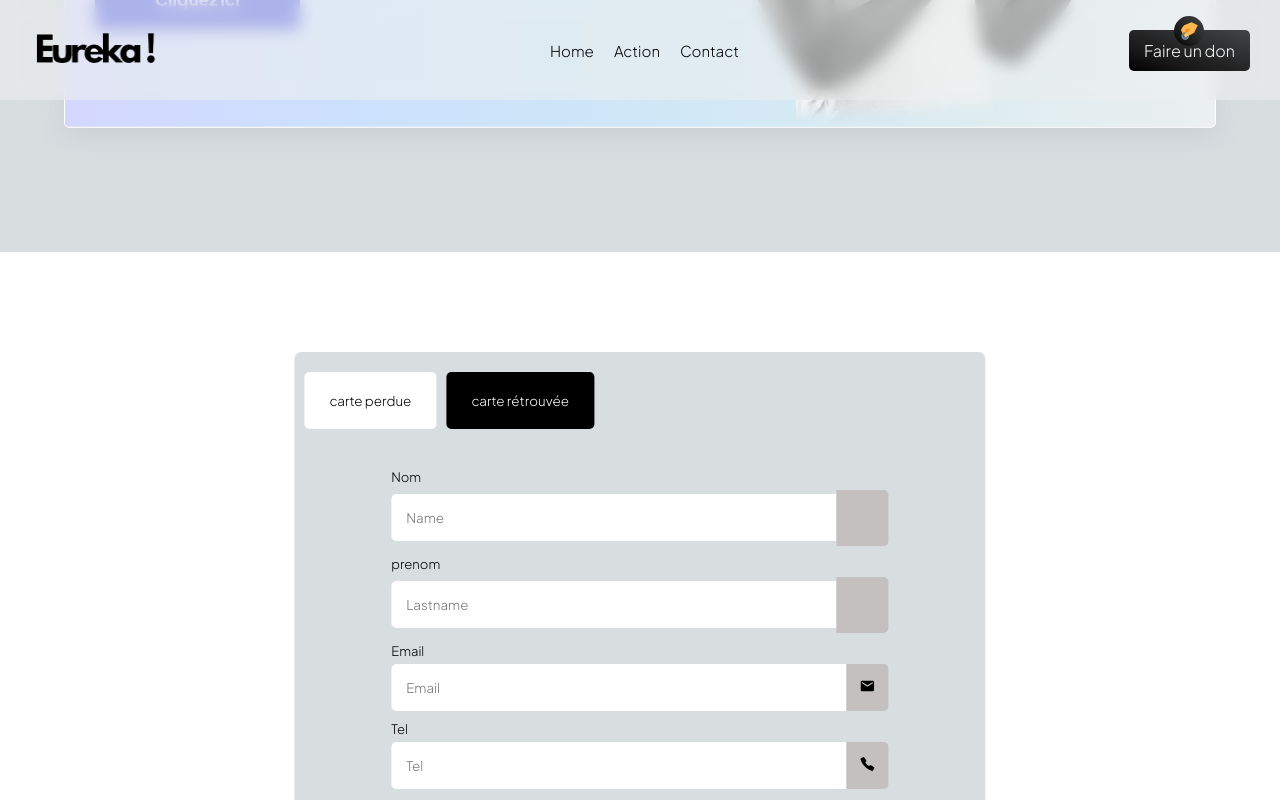
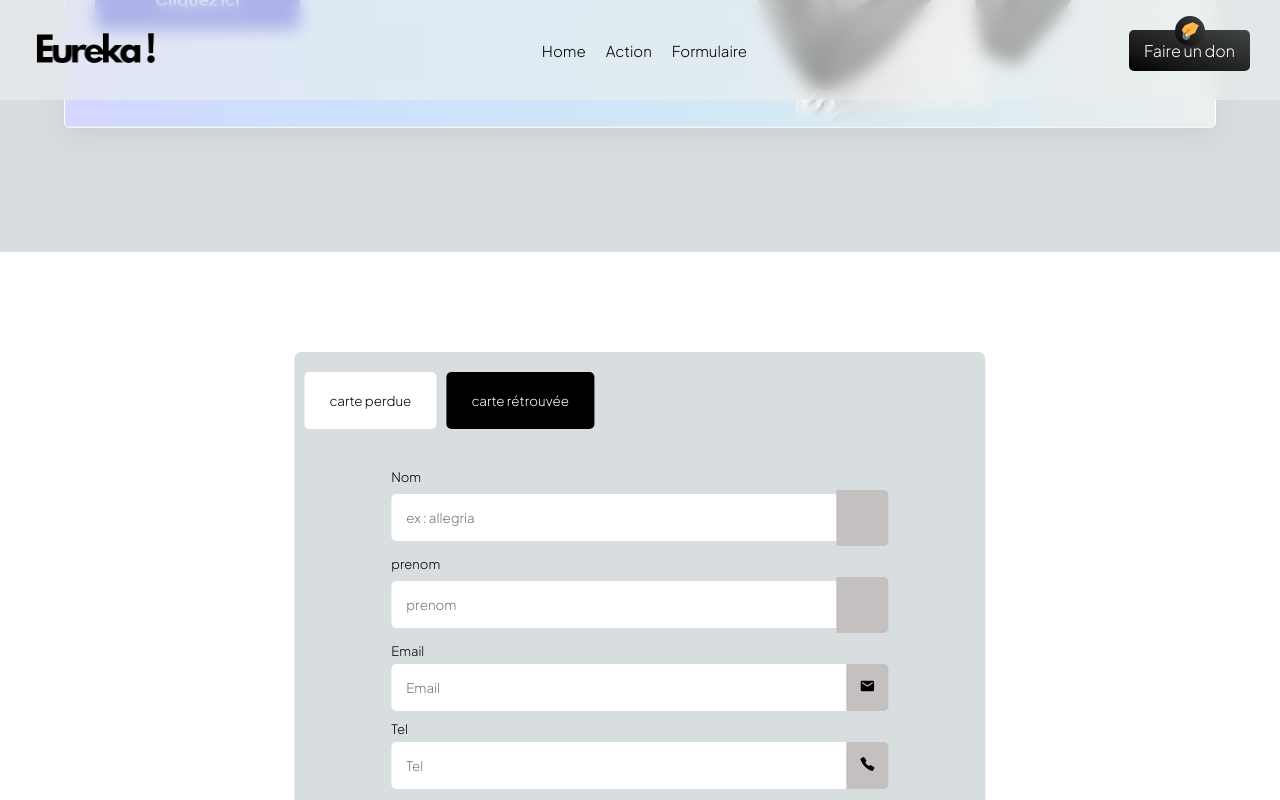
Before and after one commit to allegriakinzola/eureka, a React (Vite) app: page / in a window 1280 px wide. Both pictures are taken after a click on the button "carte rétrouvée". Shown: the part 1319-2119 px from the top of the page. Built offline with nearby package versions, Linux system fonts and the light colour scheme; some icons are missing; a web font is replaced by a local one.

Commit message:
commit s

```diff
--- a/src/App.jsx
+++ b/src/App.jsx
@@ -10,11 +10,11 @@ function App() {
   return (
     <div className="App">
       <Navbare/>
-      <Home/>
+      <Home id="home"/>
       <Cardslide/>
       <Service/>
-      <Form/>
-      <Footer/>
+      <Form id="formulaire"/>
+      <Footer id="footer" />
     </div>
   )
 }
--- a/src/sections/formcardfound.jsx
+++ b/src/sections/formcardfound.jsx
@@ -102,7 +102,7 @@ export function Formcardfound() {
             <input
               type='text'
               name='name'
-              placeholder='Name'
+              placeholder='ex : allegria'
               value={dataForm.name}
               onChange={handleChange}
               onBlur={onBlur}
@@ -119,7 +119,7 @@ export function Formcardfound() {
               type='text'
               id='lastname'
               name='lastname'
-              placeholder='Lastname'
+              placeholder='prenom'
               value={dataForm.lastname}
               onChange={handleChange}
               onBlur={onBlur}
--- a/src/sections/navbare.jsx
+++ b/src/sections/navbare.jsx
@@ -24,10 +24,10 @@ export function Navbare(){
                         <a href="#home">Home</a>
                     </li>
                     <li>
-                        <a href="#home">Action</a>
+                        <a href="#action">Action</a>
                     </li>
                     <li>
-                        <a href="#home">Contact</a>
+                        <a href="#formulaire">Formulaire</a>
                     </li>
                     <li className='bouton'>
                     <a className="boutondon">
```
